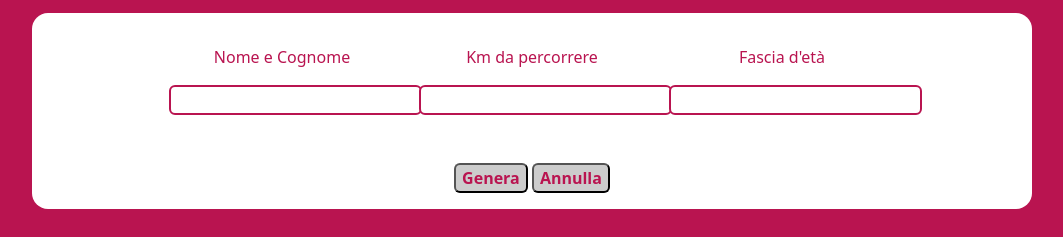
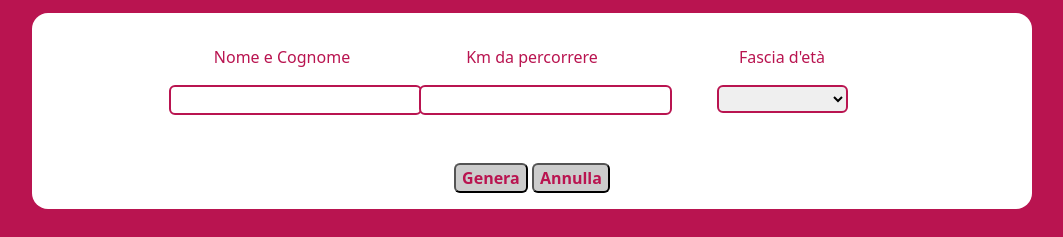
Before and after one commit to maicolkutchoukov/js-biglietto-treno-form, a plain HTML site: page index.html in a window 1280 px wide. Both pictures are taken after a click on the button "Genera". Shown: the part 63-300 px from the top of the page, without its empty margins (108-1171 px from the left). Drawn offline with nearby package versions, Linux system fonts and the light colour scheme.

Commit message:
Aggiunto select nel form

```diff
--- a/css/style.css
+++ b/css/style.css
@@ -19,7 +19,7 @@ label{
     color: #B91450;
 }
 
-input{
+input, select{
     border: 2px solid #B91450;
     text-align: center;
 }
--- a/index.html
+++ b/index.html
@@ -27,15 +27,16 @@
                         <input class="rounded fw-semibold" id="km" name="km" type="number">
                     </div>
                     <div class="col-3">
-                        <label for="age" class="py-3 fw-medium">Fascia d'età</label>
-                        <input class="rounded fw-semibold" type="number" name="age" id="age">
+                        <label for="age" class="py-3 fw-medium d-block">Fascia d'età</label>
+                        <!-- <input class="rounded fw-semibold" type="number" name="age" id="age"> -->
+                        <select name="age" id="age" class="rounded fw-semibold">
+                            <option id="mag" value="mag" selected>Maggiorenne</option>
+                            <option id="min" value="min">Minorenne</option>
+                            <option id="over" value="over">Over 65</option>
+                        </select>
                     </div>
                 </div>
-                <!-- <select name="age" id="age">
-                    <option value="mag">Maggiorenne</option>
-                    <option value="min">Minorenne</option>
-                    <option value="over">Over 65</option>
-                </select> -->
+
                 <button id="myButton" type="button" class="rounded">Genera</button>
                 <button class="rounded">Annulla</button>
             </form>
--- a/js/scripts.js
+++ b/js/scripts.js
@@ -48,12 +48,16 @@ myButton.addEventListener('click', function() {
     // 20% per i minorenni
     // 40% per gli over 65
 
-    if (ageValue < 18) {
+    let ageMin = document.getElementById('min');
+    // let ageMag = document.getElementById('mag');
+    let over = document.getElementById('over');
+
+    if (ageMin.selected == true) {
         priceTicket *= 0.8;
         console.log('prezzo',priceTicket, typeof priceTicket);
         document.querySelector('.ticketType').innerHTML = "Biglietto Minorenne";
     }
-    else if (ageValue >= 65){
+    else if (over.selected == true){
         priceTicket *= 0.6;
         console.log('prezzo',priceTicket, typeof priceTicket);
         document.querySelector('.ticketType').innerHTML = "Biglietto Over";
```
